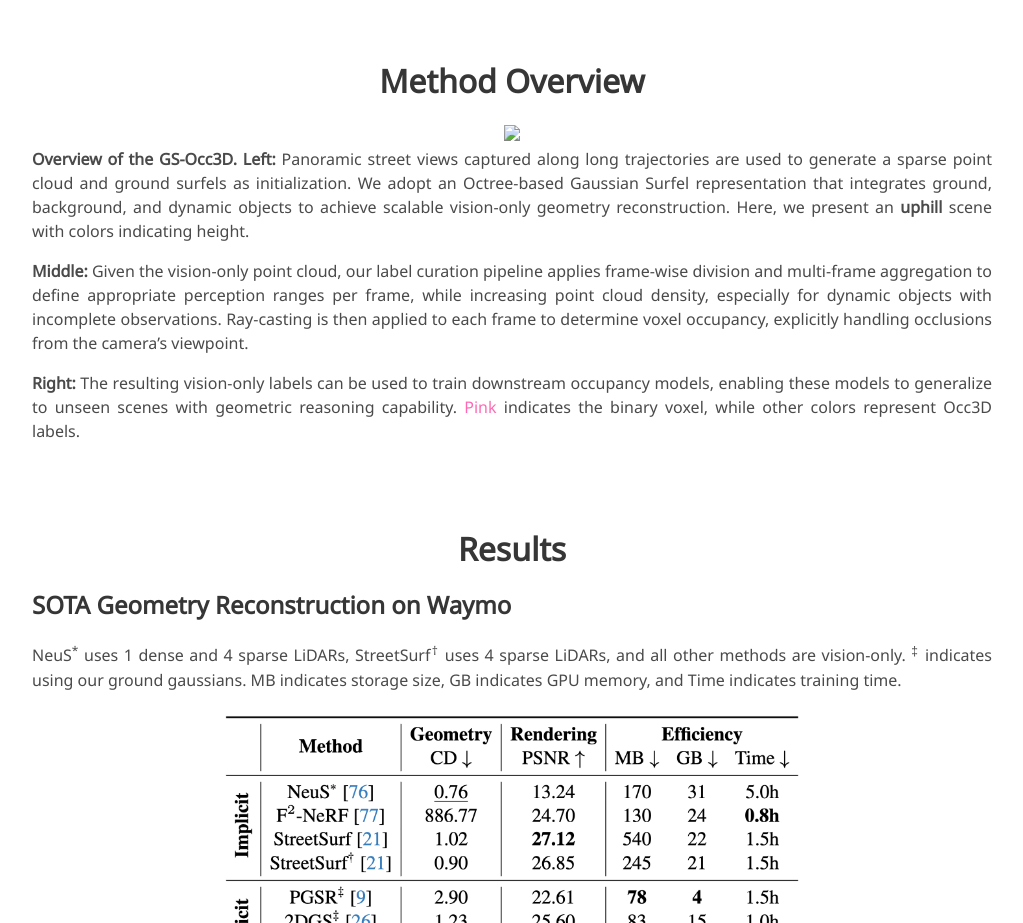
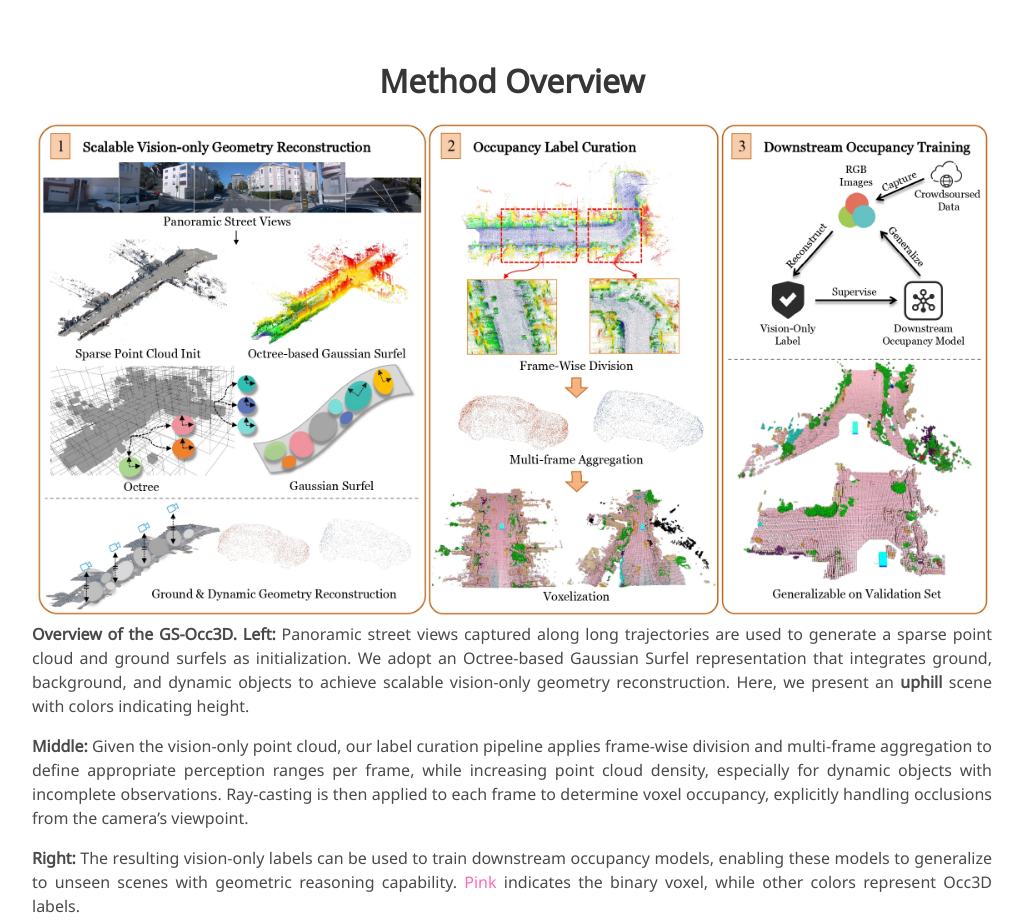
Before and after one commit to GS-Occ3D/gs-occ3d.github.io, a plain HTML site: page index.html in a window 1280 px wide. Shown: the part 1940-2863 px from the top of the page, without its empty margins (128-1151 px from the left). Drawn offline with nearby package versions, Linux system fonts and the light colour scheme; some icons are missing; a web font is replaced by a local one.

Commit message:
Update index.html

```diff
--- a/index.html
+++ b/index.html
@@ -204,7 +204,7 @@
         <h2 class="title is-3">Method Overview</h2>
         <div class="content has-text-justified">
           <center>
-            <img src="./static/images/main-gsocc-new.png" width="1000">
+            <img src="./static/images/main-gsocc-new.jpg" width="1000">
           </center>
           <p>
             <b>Overview of the GS-Occ3D.</b>
```
